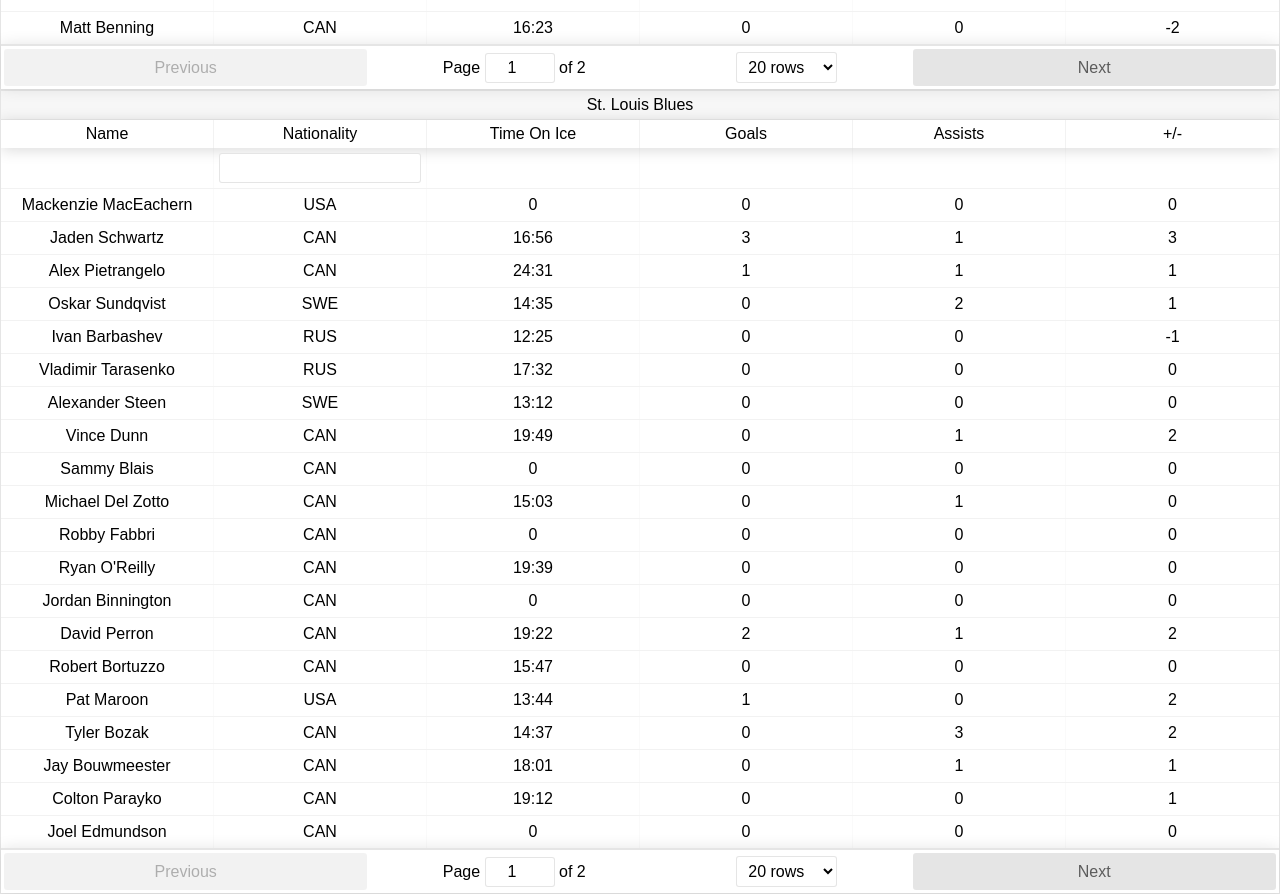
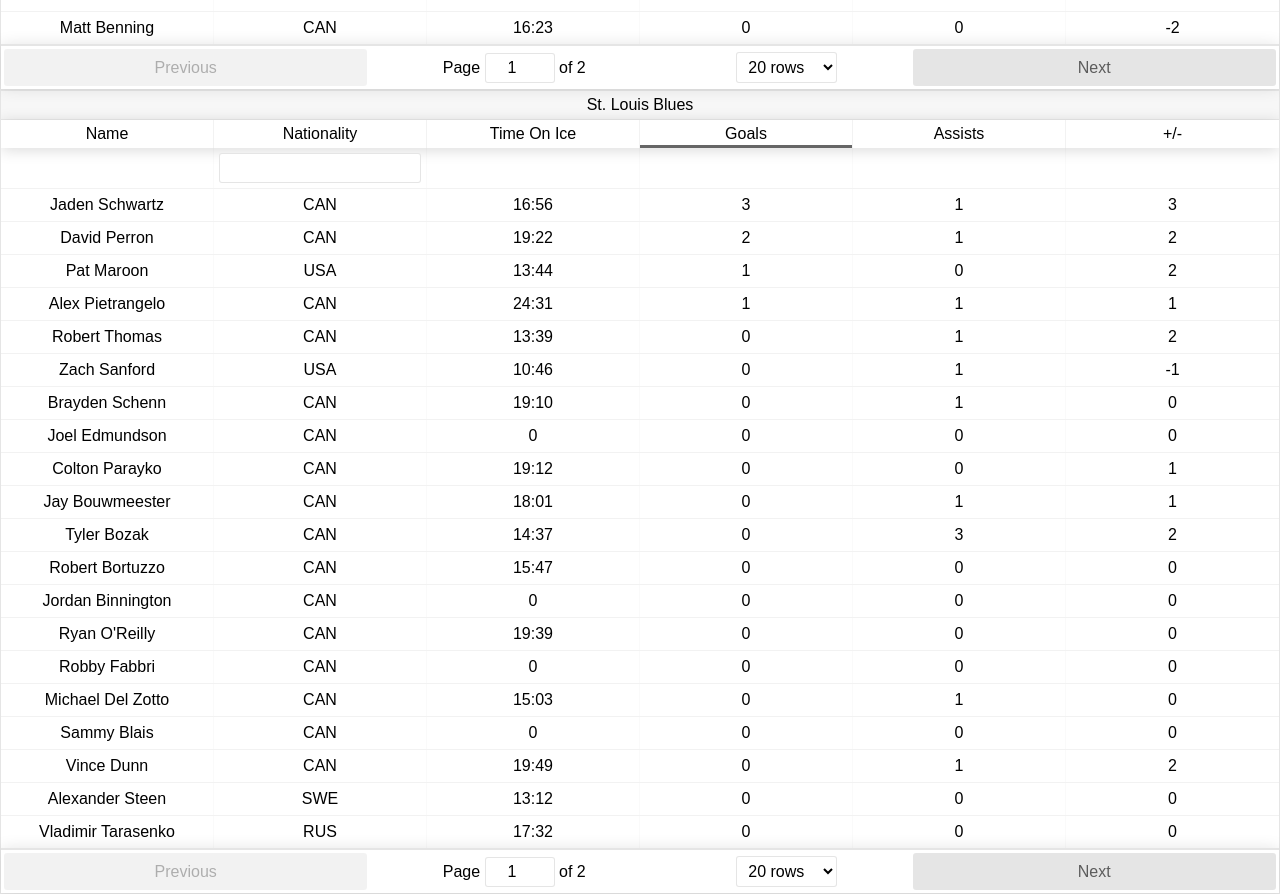
Before and after one commit to miikkajs/nhl-stats-browser, a React (Create React App) app: page /game/2018021122 in a window 1280 px wide. Shown: the part 1480-2374 px from the top of the page. Built offline with nearby package versions, Linux system fonts and the light colour scheme; the HTML template or start-up script is replaced by a standard one.

Commit message:
Custom sort

```diff
--- a/package.json
+++ b/package.json
@@ -5,6 +5,7 @@
   "dependencies": {
     "@types/react-router-dom": "^4.3.1",
     "@types/react-table": "^6.6.1",
+    "moment": "^2.24.0",
     "react": "^16.8.4",
     "react-dom": "^16.8.4",
     "react-router-dom": "^5.0.0",
--- a/src/GameStatComponent.tsx
+++ b/src/GameStatComponent.tsx
@@ -4,6 +4,7 @@
 import GameStat, {GameStatTeam} from "./GameStat";
 import ReactTable from 'react-table';
 import "react-table/react-table.css";
+import moment from 'moment';
 
 const columns = [
     {
@@ -19,6 +20,9 @@
         Header: "Time On Ice",
         id: 'timeOnIce',
         accessor: (d: any) => d.playerStats.timeOnIce,
+        sortMethod: (a: string, b :string) => {
+            return moment(a, 'mm:ss').valueOf() - moment(b, 'mm:ss').valueOf()
+        }
     },
     {
         Header: "Goals",
@@ -40,20 +44,25 @@
 const defaultFilterMethod = (filter : any, row : any) =>
 String(row[filter.id].toLowerCase()).indexOf(filter.value.toLowerCase()) !== -1;
 
-interface IRouterProps {
+const defaultSorted = [{
+    id   : 'goals',
+    desc : true,
+}];
+
+interface IGameStatsRouterProps {
     id: string
 }
 
-interface IProps extends RouteComponentProps<IRouterProps> {
+interface IGameStatsProps extends RouteComponentProps<IGameStatsRouterProps> {
 }
 
-interface IState {
+interface IGameStatsState {
     stats: GameStat
 }
 
-class GameStatComponent extends React.Component<IProps, IState> {
+class GameStatComponent extends React.Component<IGameStatsProps, IGameStatsState> {
 
-    constructor(props: IProps) {
+    constructor(props: IGameStatsProps) {
         super(props);
         const away = GameStatTeam.Parse(JSON.stringify(score.teams.away));
         const home = GameStatTeam.Parse(JSON.stringify(score.teams.home));
@@ -71,14 +80,12 @@
             <ReactTable data={this.state.stats.away.teamStats.players}
                         columns={[{Header: this.state.stats.away.name, columns}]}
                         defaultFilterMethod={defaultFilterMethod}
-                        defaultSorted={[{
-                            id   : 'goals',
-                            desc : true,
-                        }]}
+                        defaultSorted={defaultSorted}
             />
             <ReactTable data={this.state.stats.home.teamStats.players}
                         columns={[{Header: this.state.stats.home.name, columns}]}
-                        defaultFilterMethod={defaultFilterMethod}/>
+                        defaultFilterMethod={defaultFilterMethod}
+                        defaultSorted={defaultSorted}/>
         </div>
     }
 }
```
Also changed, not shown: 1 other file (tests, documents, lock files or other folders).
